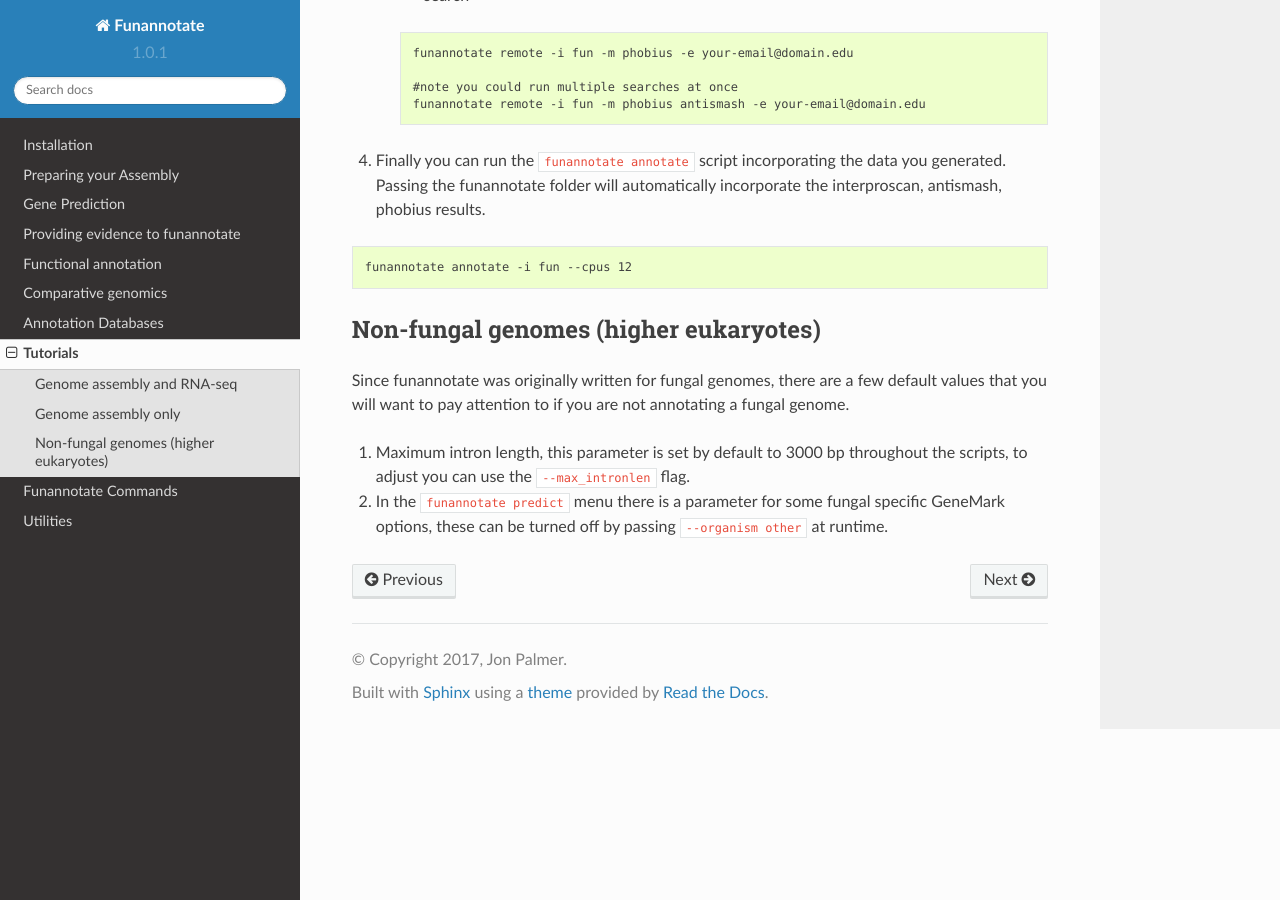
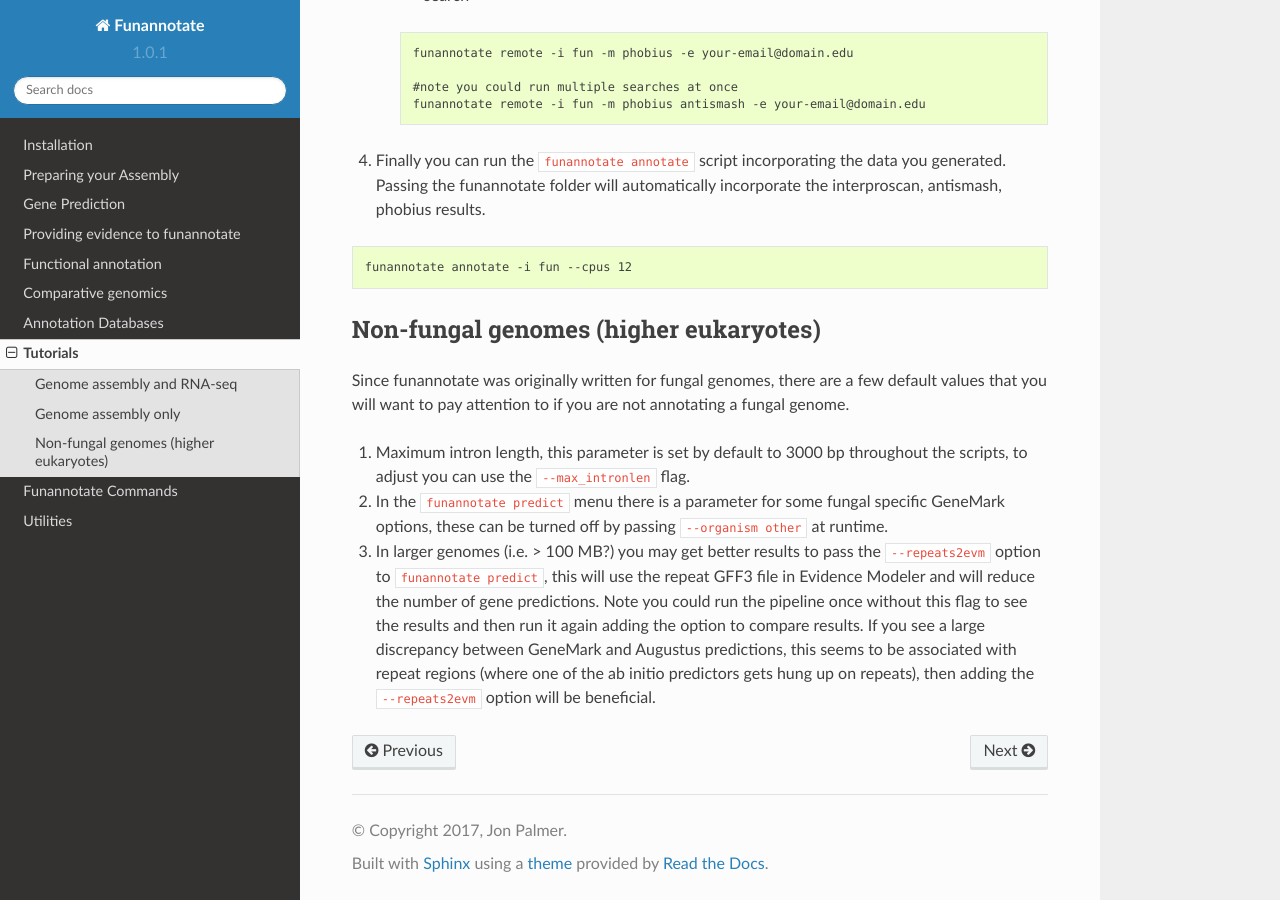
Before and after one commit to nextgenusfs/funannotate, a Sphinx documentation site: the page built from docs/tutorials.rst, in a window 1280 px wide and 900 px high, scrolled down 4408 px. Built offline with Sphinx 7.4.7 and the Read the Docs theme 2.0.0, drawn with Linux system fonts in a browser that asks for light colours.

Commit message:
update to tutorial docs

```diff
--- a/docs/tutorials.rst
+++ b/docs/tutorials.rst
@@ -192,3 +192,5 @@ Since funannotate was originally written for fungal genomes, there are a few def
 1. Maximum intron length, this parameter is set by default to 3000 bp throughout the scripts, to adjust you can use the :code:`--max_intronlen` flag.
 
 2. In the :code:`funannotate predict` menu there is a parameter for some fungal specific GeneMark options, these can be turned off by passing :code:`--organism other` at runtime.
+
+3. In larger genomes (i.e. > 100 MB?) you may get better results to pass the :code:`--repeats2evm` option to :code:`funannotate predict`, this will use the repeat GFF3 file in Evidence Modeler and will reduce the number of gene predictions.  Note you could run the pipeline once without this flag to see the results and then run it again adding the option to compare results. If you see a large discrepancy between GeneMark and Augustus predictions, this seems to be associated with repeat regions (where one of the ab initio predictors gets hung up on repeats), then adding the :code:`--repeats2evm` option will be beneficial.
```
